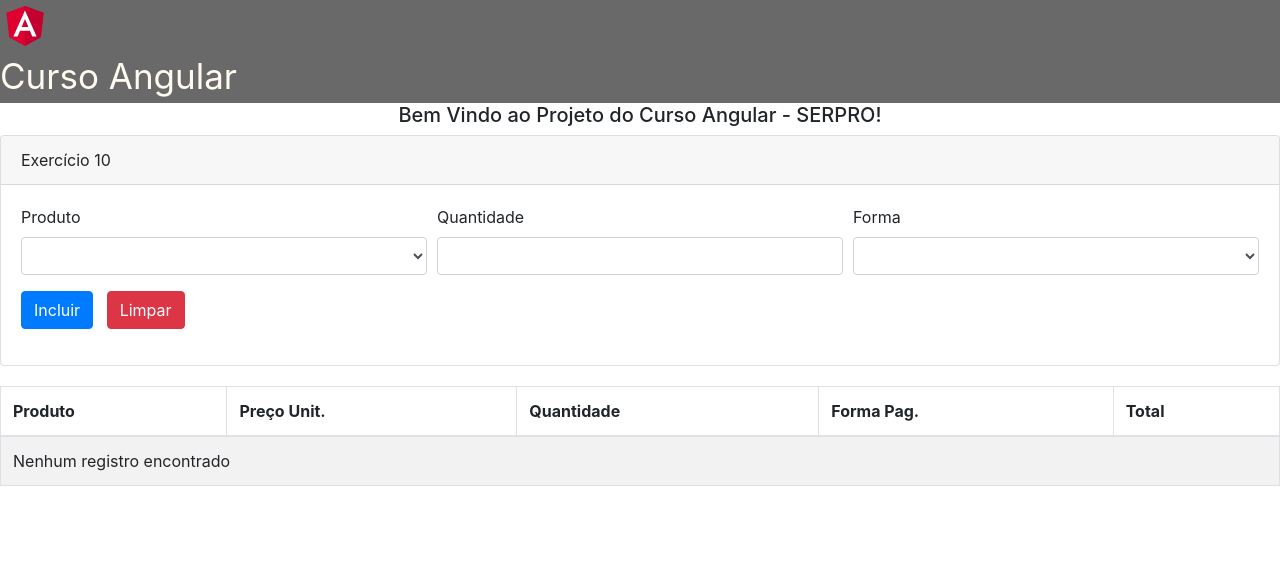
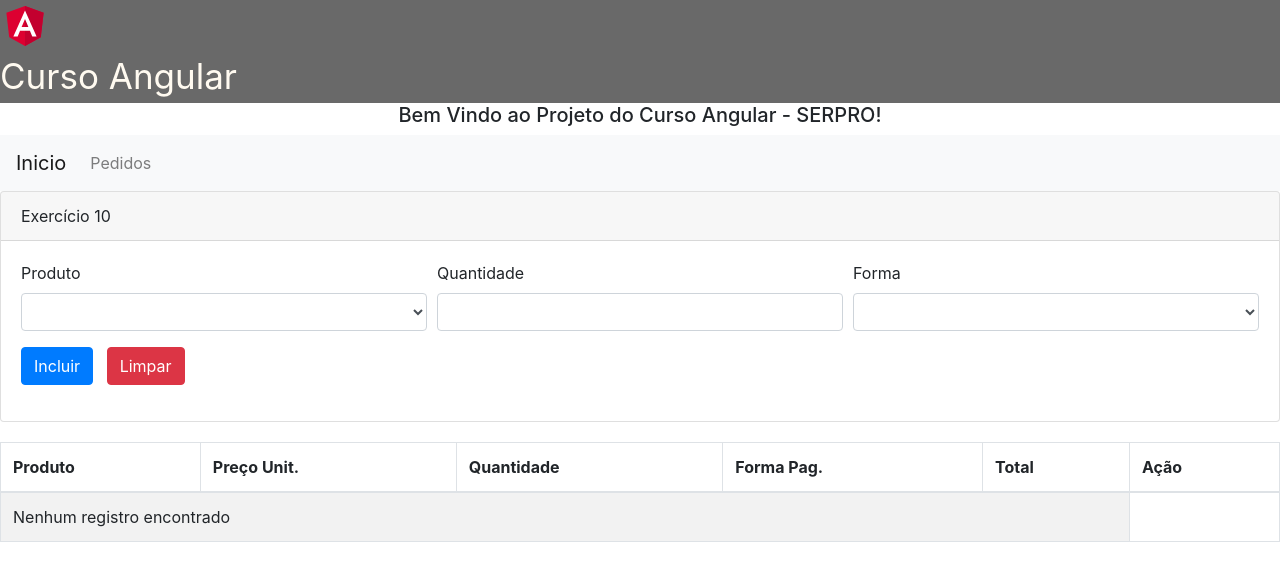
Before and after one commit to fabianov2005/Curso_Angular, an Angular app: page /pedidos in a window 1280 px wide. Before the commit this address led to /. Shown: the top 580 px of the page. Built offline with nearby package versions, Linux system fonts and the light colour scheme.

Commit message:
Versao_Rotas

```diff
--- a/src/app/app-routing.module.ts
+++ b/src/app/app-routing.module.ts
@@ -1,7 +1,12 @@
-import { NgModule } from '@angular/core';
+import { ModuleWithProviders } from '@angular/core';
+import { PedidosComponent } from './pedidos/pedidos.component';
+import { NgModule, Component } from '@angular/core';
 import { Routes, RouterModule } from '@angular/router';
 
-const routes: Routes = [];
+const routes: Routes = [
+  { path: '#', component: PedidosComponent },
+  { path: 'pedidos', component: PedidosComponent }
+];
 
 @NgModule({
   imports: [RouterModule.forRoot(routes)],
--- a/src/app/app.component.html
+++ b/src/app/app.component.html
@@ -14,8 +14,7 @@
       Bem Vindo ao {{ title }}!
     </h5>
 </div>
-
-
+<app-menu></app-menu>
 <!-- <div class="body" style="background-color: dimgray">
       <app-eleicao></app-eleicao>
 </div> -->
@@ -24,6 +23,4 @@
 <!-- Variável de Input "Valor" e variavel de OutPut -->
 <!-- <app-contador valor="10" (mudou)="onMudou($event)"></app-contador> -->
 <!-- <app-diretivas></app-diretivas> -->
-<app-pedidos></app-pedidos>
-
 <router-outlet></router-outlet>
--- a/src/app/app.module.ts
+++ b/src/app/app.module.ts
@@ -14,6 +14,7 @@ import { DiretivasComponent } from './diretivas/diretivas.component';
 import { PedidosComponent } from './pedidos/pedidos.component';
 import { TDPedidosComponent } from './tdpedidos/tdpedidos.component';
 import { EleicaoComponent } from './eleicao/eleicao.component';
+import { MenuComponent } from './menu/menu.component';
 
 @NgModule({
   declarations: [
@@ -26,7 +27,8 @@ import { EleicaoComponent } from './eleicao/eleicao.component';
     DiretivasComponent,
     PedidosComponent,
     TDPedidosComponent,
-    EleicaoComponent
+    EleicaoComponent,
+    MenuComponent
   ],
   imports: [
     BrowserModule,
--- /dev/null
+++ b/src/app/menu/menu.component.html
@@ -0,0 +1,13 @@
+<nav class="navbar navbar-expand-lg navbar-light bg-light">
+  <a class="navbar-brand" routerLink="#">Inicio</a>
+  <button class="navbar-toggler" type="button" data-toggle="collapse" data-target="#navbarNav" aria-controls="navbarNav" aria-expanded="false" aria-label="Toggle navigation">
+    <span class="navbar-toggler-icon"></span>
+  </button>
+  <div class="collapse navbar-collapse" id="navbarNav">
+    <ul class="navbar-nav">
+      <li class="nav-item">
+        <a class="nav-link" routerLink="pedidos">Pedidos</a>
+      </li>
+    </ul>
+  </div>
+</nav>
--- /dev/null
+++ b/src/app/menu/menu.component.ts
@@ -0,0 +1,15 @@
+import { Component, OnInit } from '@angular/core';
+
+@Component({
+  selector: 'app-menu',
+  templateUrl: './menu.component.html',
+  styleUrls: ['./menu.component.css']
+})
+export class MenuComponent implements OnInit {
+
+  constructor() { }
+
+  ngOnInit() {
+  }
+
+}
--- a/src/app/pedidos/pedidos.component.html
+++ b/src/app/pedidos/pedidos.component.html
@@ -55,6 +55,7 @@
         <th>Quantidade</th>
         <th>Forma Pag.</th>
         <th>Total</th>
+        <th>Ação</th>
       </tr>
     </thead>
     <tbody>
@@ -63,12 +64,13 @@
           Nenhum registro encontrado
         </td>
       </tr>
-      <tr *ngFor="let p of buscarpedidos()">
+      <tr *ngFor="let p of buscarpedidos(), let i = index">
         <td>{{ p.produto.nome }}</td>
         <td>{{ p.produto.valor | currency:'BRL' }}</td>
         <td>{{ p.quantidade }}</td>
         <td>{{ p.forma.nome }}</td>
         <td>{{ p.total | currency:'BRL' }}</td>
+        <td><button type="button" class="btn btn-danger" (click)="excluir(i)">Excluir</button></td>
       </tr>
     </tbody>
     <tfoot *ngIf="buscarpedidos().length > 0">
--- a/src/app/pedidos/pedidos.component.ts
+++ b/src/app/pedidos/pedidos.component.ts
@@ -47,13 +47,17 @@ export class PedidosComponent implements OnInit {
     return this.pedidoService.buscarPedidos();
   }
 
+  excluir(indice: number) {
+    return this.pedidoService.excluir(indice);
+  }
+
   incluir() {
     const pedido = new Pedido(this.form.value.produto, this.form.value.quantidade, this.form.value.forma);
     this.pedidoService.incluirPedidos(pedido);
   }
 
   getTotal() {
-    this.pedidoService.getTotalPedidos();
+    return this.pedidoService.getTotalPedidos();
   }
 
 
--- a/src/app/shared/services/pedido.service.ts
+++ b/src/app/shared/services/pedido.service.ts
@@ -18,12 +18,17 @@ export class PedidoService {
       return this.pedidos;
   }
 
+  excluir(indice: number) {
+      // tslint:disable-next-line:no-unused-expression
+
+      this.pedidos.splice(indice, 1);
+  }
+
   incluirPedidos(pedido: Pedido) {
     this.pedidos.push (pedido);
   }
 
   getTotalPedidos() {
-    return this.pedidos
-    .reduce((acc, cv) => acc + cv.total, 0);
+    return this.pedidos.reduce((acc, cv) => acc + cv.total, 0);
   }
 }
```
Also changed, not shown: src/app/menu/menu.component.css (added), 1 other file (tests, documents, lock files or other folders).
